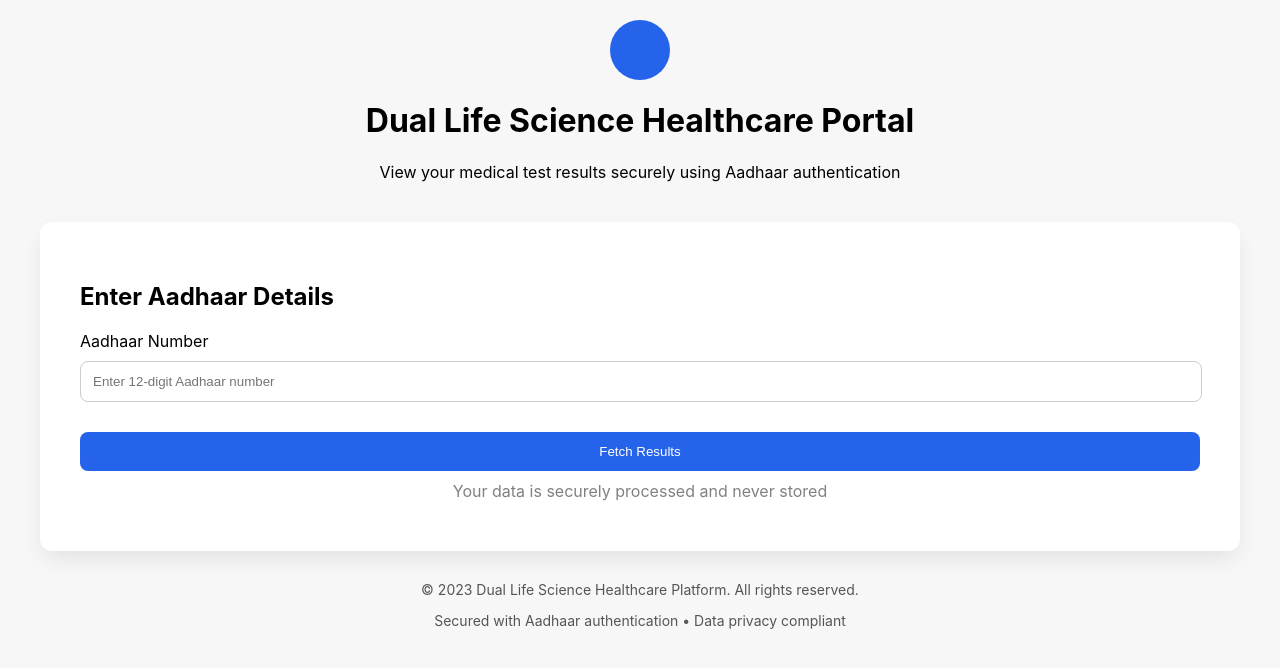
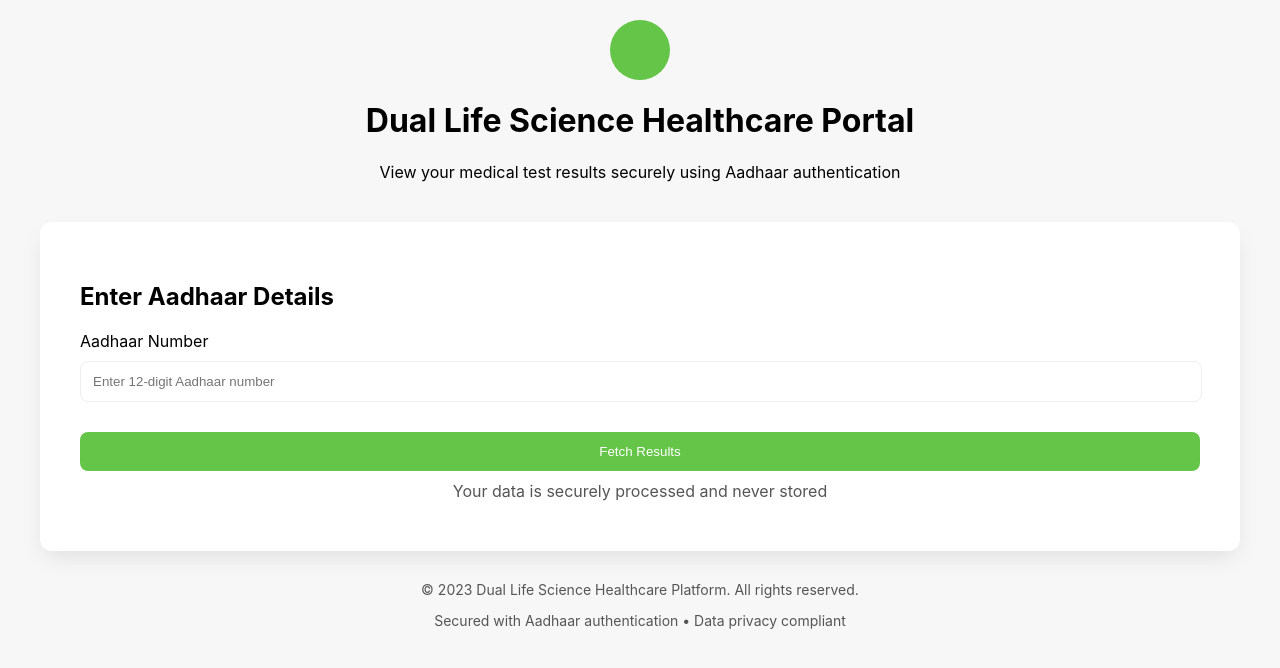
Before and after one commit to yashvidobariya1/dual-life-frontend, a React (Create React App) app: page / in a window 1280 px wide. Shown: the top 668 px of the page. Built offline with nearby package versions, Linux system fonts and the light colour scheme.

Commit message:
add the color

```diff
--- a/src/User/AdharVerfiy.css
+++ b/src/User/AdharVerfiy.css
@@ -19,7 +19,7 @@
 .icon-circle {
   width: 60px;
   height: 60px;
-  background: #2563eb;
+  background: var(--primary-color);
   border-radius: 50%;
   display: flex;
   justify-content: center;
@@ -28,7 +28,7 @@
   margin-bottom: 10px;
 }
 .icon-circle i {
-  color: #fff;
+  color: var(--white);
   font-size: 24px;
 }
 
@@ -39,19 +39,19 @@
   width: calc(100% - 52px);
   padding: 12px 40px 12px 12px;
   border-radius: 8px;
-  border: 1px solid #ccc;
+  border: 1px solid var(--gray-light);
 }
 .input-wrapper .input-icon {
   position: absolute;
   right: 12px;
   top: 12px;
-  color: #888;
+  color: var(--gray-color);
 }
 
 .fetching-button {
   width: 100%;
-  background: #2563eb;
-  color: white;
+  background: var(--primary-color);
+  color: var(--white);
   padding: 12px;
   margin-top: 30px;
   border: none;
@@ -60,17 +60,17 @@
 }
 
 .fetching-button:hover {
-  background: #1d4ed8;
+  background: var(--green-color);
 }
 .fetching-button:disabled {
-  background: gray;
+  background: var(--gray-color);
   cursor: not-allowed;
 }
 
 .secure-text {
   text-align: center;
   margin-top: 10px;
-  color: gray;
+  color: var(--gray-color);
   font-size: 14px;
 }
 
@@ -82,7 +82,7 @@
 
 .results h2 i {
   margin-right: 8px;
-  color: #2563eb;
+  color: var(--primary-color);
 }
 
 @media (max-width: 768px) {
@@ -104,7 +104,7 @@
   left: 0;
   width: 100%;
   height: 100%;
-  background: rgba(0, 0, 0, 0.6);
+  background: var(--black-color);
   display: flex;
   justify-content: center;
   align-items: center;
@@ -112,7 +112,7 @@
 }
 
 .otp-popup-content {
-  background: #fff;
+  background: var(--white);
   padding: 20px 30px;
   border-radius: 10px;
   width: 400px;
@@ -124,7 +124,7 @@
   padding: 10px;
   margin: 15px 0;
   border-radius: 4px;
-  border: 1px solid gray;
+  border: 1px solid var(--gray-color);
   /* text-align: center; */
   font-size: 14px;
 }
@@ -143,10 +143,10 @@
 }
 
 .otp-buttons button:first-child {
-  background: #ccc;
+  background: var(--gray-light);
 }
 
 .otp-buttons button:last-child {
-  background: #007bff;
-  color: #fff;
+  background: var(--primary-color);
+  color: var(--white);
 }
```
